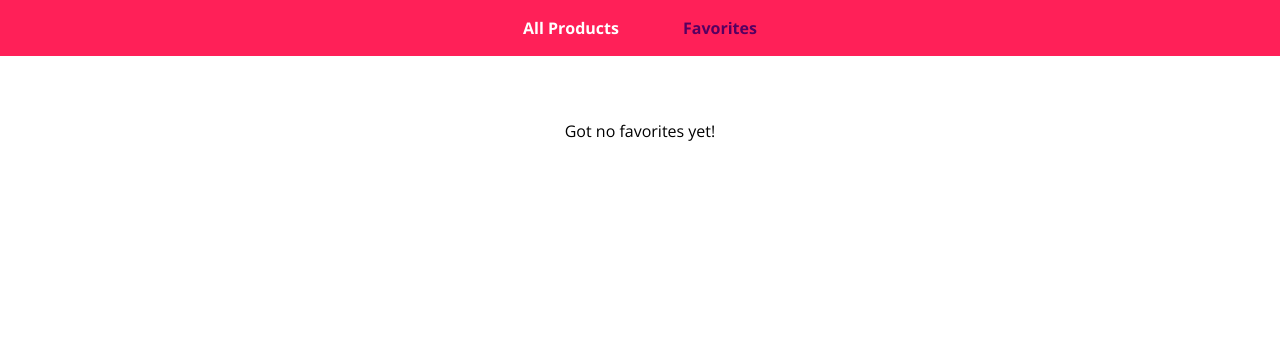
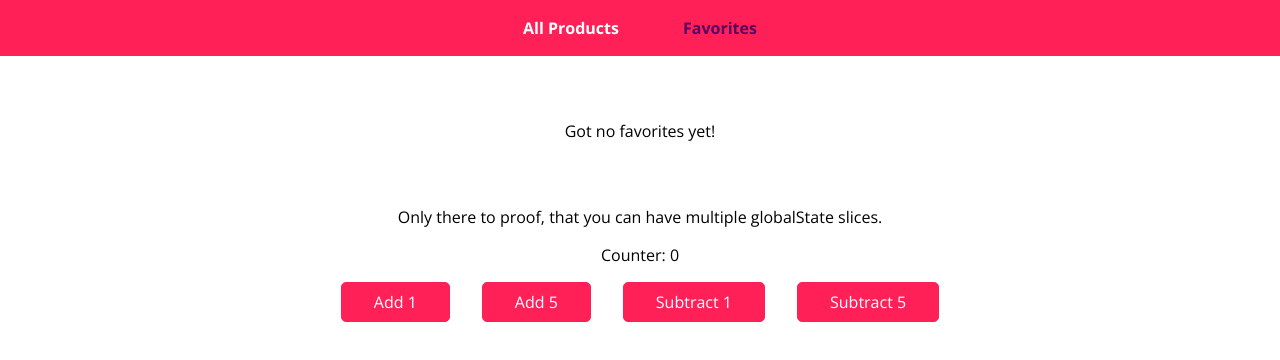
Before and after one commit to bunkit/unredux-lesson, a React (Create React App) app: page /favorites in a window 1280 px wide. Shown: the top 360 px of the page. Built offline with nearby package versions, Linux system fonts and the light colour scheme.

Commit message:
using custom hook

```diff
--- a/src/App.js
+++ b/src/App.js
@@ -1,17 +1,19 @@
-import React from 'react';
-import { Route } from 'react-router-dom';
+import React from "react";
+import { Route } from "react-router-dom";
 
-import Navigation from './components/Nav/Navigation';
-import ProductsPage from './containers/Products';
-import FavoritesPage from './containers/Favorites';
+import Navigation from "./components/Nav/Navigation";
+import ProductsPage from "./containers/Products";
+import FavoritesPage from "./containers/Favorites";
+import Counter from "./containers/Counter";
 
-const App = props => {
+const App = (props) => {
     return (
         <React.Fragment>
             <Navigation />
             <main>
                 <Route path="/" component={ProductsPage} exact />
                 <Route path="/favorites" component={FavoritesPage} />
+                <Counter />
             </main>
         </React.Fragment>
     );
--- a/src/components/Products/ProductItem.js
+++ b/src/components/Products/ProductItem.js
@@ -1,13 +1,15 @@
-import React, { useContext } from "react";
+import Card from "../UI/Card";
+import React from "react";
+import { useStore } from "../../hook/store";
 
-import Card from "../UI/Card";
 import "./ProductItem.css";
-import { ProductsContext } from "../../context/product-context";
 
-const ProductItem = (props) => {
-    const { toggleFavorite } = useContext(ProductsContext);
+const ProductItem = React.memo((props) => {
+    console.log("RENDERING");
+    const { dispatch } = useStore(false);
+    // console.log(dispatch);
     const toggleFavHandler = () => {
-        toggleFavorite(props.id);
+        dispatch("TOGGLE_FAV", props.id);
     };
 
     return (
@@ -24,6 +26,6 @@ const ProductItem = (props) => {
             </div>
         </Card>
     );
-};
+});
 
 export default ProductItem;
--- /dev/null
+++ b/src/containers/Counter.css
@@ -0,0 +1,8 @@
+.counter {
+    text-align: center;
+    margin: 3rem 0;
+  }
+
+  .counter button {
+    margin: 0 1rem;
+  }
--- /dev/null
+++ b/src/containers/Counter.js
@@ -0,0 +1,23 @@
+import React from "react";
+
+import "./Counter.css";
+import { useStore } from "../hook/store";
+
+const Counter = (props) => {
+    const { globalState, dispatch } = useStore();
+    return (
+        <div className="counter">
+            <p>
+                Only there to proof, that you can have multiple globalState
+                slices.
+            </p>
+            <p>Counter: {globalState.counter}</p>
+            <button onClick={() => dispatch("ADD", 1)}>Add 1</button>
+            <button onClick={() => dispatch("ADD", 5)}>Add 5</button>
+            <button onClick={() => dispatch("SUB", 1)}>Subtract 1</button>
+            <button onClick={() => dispatch("SUB", 5)}>Subtract 5</button>
+        </div>
+    );
+};
+
+export default Counter;
--- a/src/containers/Favorites.js
+++ b/src/containers/Favorites.js
@@ -1,10 +1,11 @@
 import React, { useContext } from "react";
 import FavoriteItem from "../components/Favorites/FavoriteItem";
 import "./Products.css";
-import { ProductsContext } from "../context/product-context";
+import { useStore } from "../hook/store";
 
 const Favorites = (props) => {
-    const { products } = useContext(ProductsContext);
+    const { globalState } = useStore();
+    const products = globalState.products;
     const favoriteProducts = products.filter((p) => p.isFavorite);
     let content = <p className="placeholder">Got no favorites yet!</p>;
     if (favoriteProducts.length > 0) {
--- a/src/containers/Products.js
+++ b/src/containers/Products.js
@@ -1,13 +1,15 @@
-import React, { useContext } from "react";
+import React from "react";
 import ProductItem from "../components/Products/ProductItem";
-import { ProductsContext } from "../context/product-context";
 import "./Products.css";
+import { useStore } from "../hook/store";
 
 const Products = (props) => {
-    const productList = useContext(ProductsContext).products;
+    const { globalState } = useStore();
+    const productList = globalState.products;
     return (
         <ul className="products-list">
-            {productList.map((prod) => (
+            {productList.map((prod, idx) => {
+                return (
                     <ProductItem
                         key={prod.id}
                         id={prod.id}
@@ -15,7 +17,8 @@ const Products = (props) => {
                         description={prod.description}
                         isFav={prod.isFavorite}
                     />
-            ))}
+                );
+            })}
         </ul>
     );
 };
--- /dev/null
+++ b/src/hook/counter-config.js
@@ -0,0 +1,12 @@
+import { initStore } from "./store";
+
+const configureStore = () => {
+    const actions = {
+        ADD: (state, amount) => ({ counter: state.counter + amount }),
+        SUB: (state, amount) => ({ counter: state.counter - amount }),
+    };
+
+    initStore(actions, { counter: 0 });
+};
+
+export default configureStore;
--- /dev/null
+++ b/src/hook/product-config.js
@@ -0,0 +1,48 @@
+import { initStore } from "./store";
+
+const configureStore = () => {
+    const actions = {
+        TOGGLE_FAV: (curState, productId) => {
+            const prodIndex = curState.products.findIndex(
+                (p) => p.id === productId
+            );
+            const newFavStatus = !curState.products[prodIndex].isFavorite;
+            const updatedProducts = [...curState.products];
+            updatedProducts[prodIndex] = {
+                ...curState.products[prodIndex],
+                isFavorite: newFavStatus,
+            };
+            return { products: updatedProducts };
+        },
+    };
+    initStore(actions, {
+        products: [
+            {
+                id: "p1",
+                title: "Red Scarf",
+                description: "A pretty red scarf.",
+                isFavorite: false,
+            },
+            {
+                id: "p2",
+                title: "Blue T-Shirt",
+                description: "A pretty blue t-shirt.",
+                isFavorite: false,
+            },
+            {
+                id: "p3",
+                title: "Green Trousers",
+                description: "A pair of lightly green trousers.",
+                isFavorite: false,
+            },
+            {
+                id: "p4",
+                title: "Orange Hat",
+                description: "Street style! An orange hat.",
+                isFavorite: false,
+            },
+        ],
+    });
+};
+
+export default configureStore;
--- /dev/null
+++ b/src/hook/store.js
@@ -0,0 +1,40 @@
+import { useEffect, useState } from "react";
+
+let globalState = {};
+let listeners = [];
+let actions = {};
+
+export const useStore = (shouldListen = true) => {
+    const setState = useState(globalState)[1];
+
+    const dispatch = (actionIdentifier, payload) => {
+        const newState = actions[actionIdentifier](globalState, payload);
+        globalState = { ...globalState, ...newState };
+        for (const listener of listeners) {
+            listener(globalState);
+        }
+    };
+
+    useEffect(() => {
+        if (shouldListen) {
+            listeners.push(setState);
+        }
+        return () => {
+            if (shouldListen) {
+                listeners = listeners.filter((li) => li !== setState);
+            }
+        };
+    }, [shouldListen, setState]);
+
+    console.log("globalState---", globalState);
+    console.log("listeners---", listeners);
+    console.log("actions---", actions);
+    return { globalState: globalState, dispatch: dispatch };
+};
+
+export const initStore = (userActions, initStore) => {
+    if (initStore) {
+        globalState = { ...globalState, ...initStore };
+    }
+    actions = { ...actions, ...userActions };
+};
--- a/src/index.js
+++ b/src/index.js
@@ -3,13 +3,15 @@ import ReactDOM from "react-dom";
 import { BrowserRouter } from "react-router-dom";
 import "./index.css";
 import App from "./App";
-import ProductProvider from "./context/product-context";
+import configureStore from "./hook/product-config";
+import configureStoreConfig from "./hook/counter-config";
+
+configureStore();
+configureStoreConfig();
 
 ReactDOM.render(
-    <ProductProvider>
-        <BrowserRouter>
-            <App />
-        </BrowserRouter>
-    </ProductProvider>,
+    <BrowserRouter>
+        <App />
+    </BrowserRouter>,
     document.getElementById("root")
 );
```
Lines whose indentation alone changed are shown as unchanged.
